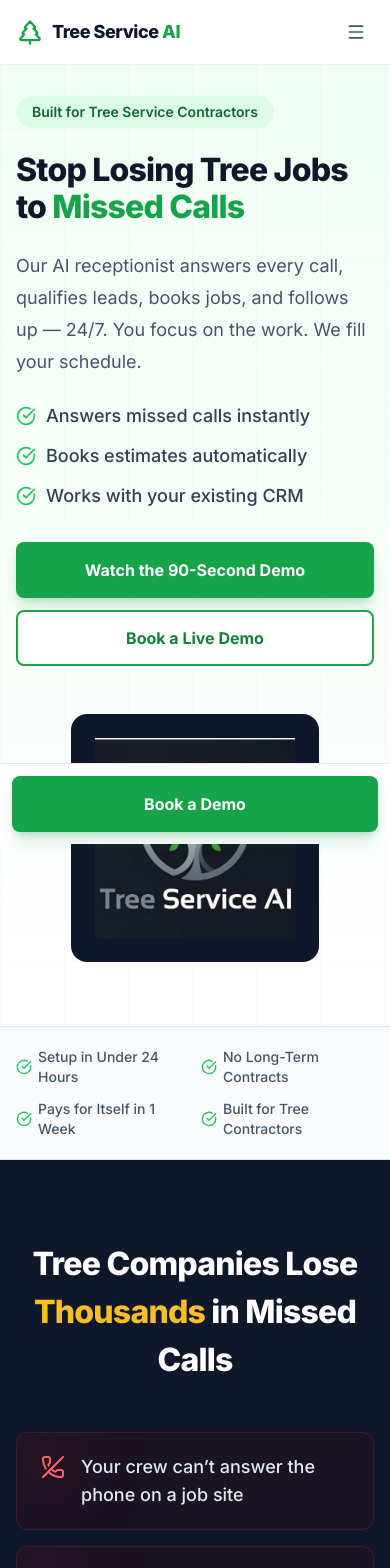
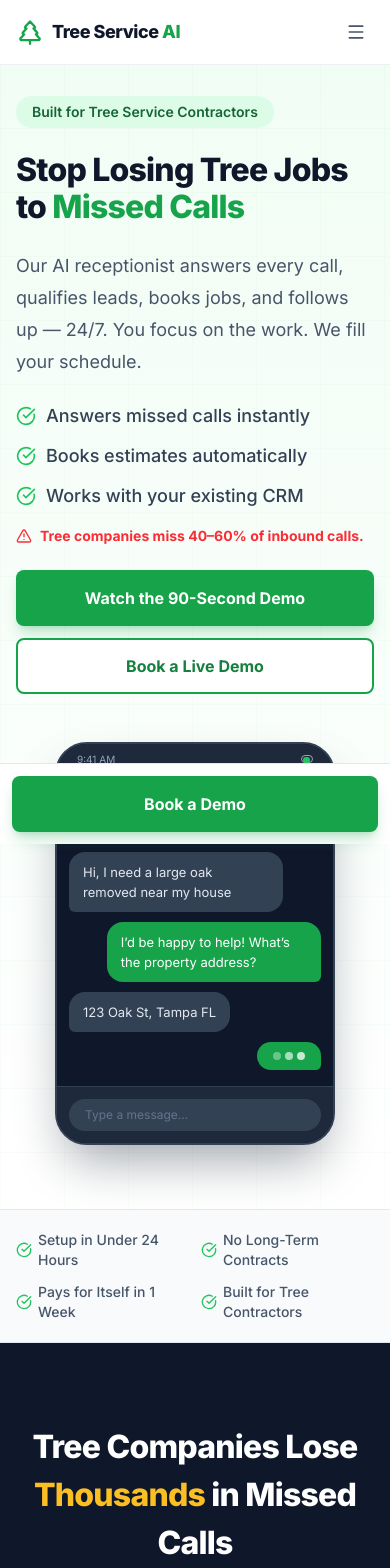
Before and after one commit to beautaytoe/tree-service-AI, a Next.js app: page / in a window 390 px wide. Shown: the top 1568 px of the page. Built offline with nearby package versions, Linux system fonts and the light colour scheme.

Commit message:
UX improvements: phone mockup hero, horizontal how-it-works, feature card polish, pricing consistency

```diff
--- a/components/FAQ.tsx
+++ b/components/FAQ.tsx
@@ -30,6 +30,11 @@ const faqs = [
     question: "How does Tree Service AI integrate with my existing tools?",
     answer:
       "We integrate with Google Calendar, Outlook, and most popular CRMs. Beaver Bot proposals can be sent directly via SMS or email. If you use a specific tool, ask us \u2014 we likely support it or can build a custom integration.",
+  },
+  {
+    question: "How much does it cost?",
+    answer:
+      "Plans start at $497/month for solo operators. Our Growth plan at $1,497/month includes voice AI and unlimited SMS. All plans include a 30-day money-back guarantee \u2014 no long-term contracts.",
   },
 ];
 
--- a/components/Features.tsx
+++ b/components/Features.tsx
@@ -66,7 +66,7 @@ export default function Features() {
           {features.map((feature, i) => (
             <motion.div
               key={feature.title}
-              className="group rounded-2xl border border-charcoal-200 bg-white p-6 transition-shadow hover:shadow-lg hover:shadow-green-500/5"
+              className="group rounded-2xl border border-charcoal-200 border-t-2 border-t-green-500 bg-white p-6 transition-all hover:bg-green-50 hover:shadow-lg hover:shadow-green-500/5"
               variants={cardVariants}
               initial="hidden"
               whileInView="visible"
--- a/components/Hero.tsx
+++ b/components/Hero.tsx
@@ -1,9 +1,9 @@
 "use client";
 
 import { motion } from "framer-motion";
-import { CheckCircle } from "lucide-react";
-import Image from "next/image";
+import { CheckCircle, AlertTriangle } from "lucide-react";
 import HeroCanvas from "./HeroCanvas";
+import PhoneMockup from "./PhoneMockup";
 
 const bullets = [
   "Answers missed calls instantly",
@@ -69,7 +69,17 @@ export default function Hero() {
             </motion.ul>
 
             <motion.div
-              className="mt-8 flex flex-col gap-3 sm:flex-row"
+              className="mt-4 flex items-center gap-2 text-sm font-bold text-red-500"
+              initial={{ opacity: 0 }}
+              animate={{ opacity: 1 }}
+              transition={{ duration: 0.5, delay: 0.35 }}
+            >
+              <AlertTriangle className="h-4 w-4 shrink-0" />
+              Tree companies miss 40–60% of inbound calls.
+            </motion.div>
+
+            <motion.div
+              className="mt-6 flex flex-col gap-3 sm:flex-row"
               initial={{ opacity: 0, y: 20 }}
               animate={{ opacity: 1, y: 0 }}
               transition={{ duration: 0.5, delay: 0.4 }}
@@ -89,22 +99,14 @@ export default function Hero() {
             </motion.div>
           </div>
 
-          {/* Mobile visual */}
+          {/* Phone mockup — mobile + tablet */}
           <motion.div
             className="flex justify-center lg:hidden"
-            initial={{ opacity: 0, scale: 0.95 }}
-            animate={{ opacity: 1, scale: 1 }}
+            initial={{ opacity: 0, y: 20 }}
+            animate={{ opacity: 1, y: 0 }}
             transition={{ duration: 0.5, delay: 0.5 }}
           >
-            <div className="overflow-hidden rounded-2xl bg-charcoal-900 p-6">
-              <Image
-                src="/logo-full.png"
-                alt="Tree Service AI"
-                width={200}
-                height={200}
-                className="h-auto w-[200px]"
-              />
-            </div>
+            <PhoneMockup />
           </motion.div>
 
           {/* Interactive canvas — desktop */}
@@ -116,7 +118,6 @@ export default function Hero() {
           >
             <div className="relative aspect-square w-full overflow-hidden rounded-3xl border border-green-200/60 bg-gradient-to-br from-green-50 to-white shadow-xl shadow-green-500/5">
               <HeroCanvas />
-              {/* Center logo overlay */}
               <div className="pointer-events-none absolute inset-0 flex items-center justify-center">
                 <div className="rounded-2xl bg-white/80 px-8 py-6 text-center backdrop-blur-sm">
                   <p className="text-2xl font-extrabold tracking-tight text-charcoal-900">
--- /dev/null
+++ b/components/PhoneMockup.tsx
@@ -0,0 +1,103 @@
+"use client";
+
+import { motion } from "framer-motion";
+
+const messages = [
+  {
+    from: "customer",
+    text: "Hi, I need a large oak removed near my house",
+  },
+  {
+    from: "ai",
+    text: "I\u2019d be happy to help! What\u2019s the property address?",
+  },
+  {
+    from: "customer",
+    text: "123 Oak St, Tampa FL",
+  },
+];
+
+function TypingIndicator() {
+  return (
+    <div className="flex gap-1 px-4 py-2.5">
+      {[0, 1, 2].map((i) => (
+        <motion.span
+          key={i}
+          className="inline-block h-2 w-2 rounded-full bg-white/80"
+          animate={{ opacity: [0.3, 1, 0.3] }}
+          transition={{
+            duration: 1,
+            repeat: Infinity,
+            delay: i * 0.2,
+          }}
+        />
+      ))}
+    </div>
+  );
+}
+
+export default function PhoneMockup() {
+  return (
+    <div className="mx-auto w-[280px] overflow-hidden rounded-[2rem] border-2 border-charcoal-700 bg-charcoal-900 shadow-2xl shadow-charcoal-900/40">
+      {/* Status bar */}
+      <div className="flex items-center justify-between bg-charcoal-800 px-5 py-2 text-[10px] text-charcoal-400">
+        <span>9:41 AM</span>
+        <div className="flex items-center gap-1">
+          <div className="h-2 w-3 rounded-sm border border-charcoal-400">
+            <div className="m-px h-full w-2/3 rounded-sm bg-green-500" />
+          </div>
+        </div>
+      </div>
+
+      {/* Chat header */}
+      <div className="flex items-center gap-3 border-b border-charcoal-700 bg-charcoal-800 px-4 py-3">
+        <div className="flex h-8 w-8 items-center justify-center rounded-full bg-green-600 text-xs font-bold text-white">
+          AI
+        </div>
+        <div>
+          <p className="text-sm font-semibold text-white">Tree Service AI</p>
+          <div className="flex items-center gap-1">
+            <span className="inline-block h-1.5 w-1.5 rounded-full bg-green-500" />
+            <span className="text-[11px] text-green-400">Active</span>
+          </div>
+        </div>
+      </div>
+
+      {/* Messages */}
+      <div className="flex flex-col gap-2.5 px-3 py-4">
+        {messages.map((msg, i) => (
+          <motion.div
+            key={i}
+            className={`max-w-[85%] rounded-2xl px-3.5 py-2.5 text-[13px] leading-5 ${
+              msg.from === "customer"
+                ? "self-start rounded-bl-md bg-charcoal-700 text-charcoal-200"
+                : "self-end rounded-br-md bg-green-600 text-white"
+            }`}
+            initial={{ opacity: 0, y: 10 }}
+            animate={{ opacity: 1, y: 0 }}
+            transition={{ duration: 0.3, delay: 0.6 + i * 0.4 }}
+          >
+            {msg.text}
+          </motion.div>
+        ))}
+
+        {/* Typing indicator */}
+        <motion.div
+          className="max-w-[85%] self-end rounded-2xl rounded-br-md bg-green-600"
+          initial={{ opacity: 0 }}
+          animate={{ opacity: 1 }}
+          transition={{ duration: 0.3, delay: 1.8 }}
+        >
+          <TypingIndicator />
+        </motion.div>
+      </div>
+
+      {/* Input bar */}
+      <div className="border-t border-charcoal-700 bg-charcoal-800 px-3 py-3">
+        <div className="flex h-8 items-center rounded-full bg-charcoal-700 px-4 text-xs text-charcoal-500">
+          Type a message...
+        </div>
+      </div>
+    </div>
+  );
+}
--- a/components/Pricing.tsx
+++ b/components/Pricing.tsx
@@ -141,7 +141,7 @@ export default function Pricing() {
                   "flex h-14 items-center justify-center rounded-lg text-base font-bold transition-colors",
                   tier.popular
                     ? "bg-green-600 text-white shadow-lg shadow-green-600/25 ring-2 ring-green-500/20 hover:bg-green-700"
-                    : "bg-charcoal-900 text-white hover:bg-charcoal-800"
+                    : "bg-green-600 text-white shadow-lg shadow-green-600/25 hover:bg-green-700"
                 )}
               >
                 {tier.cta}
--- a/components/Testimonials.tsx
+++ b/components/Testimonials.tsx
@@ -1,7 +1,7 @@
 "use client";
 
 import { motion } from "framer-motion";
-import { Star } from "lucide-react";
+import { Star, Quote } from "lucide-react";
 
 const testimonials = [
   {
@@ -59,6 +59,7 @@ export default function Testimonials() {
               viewport={{ once: true, margin: "-50px" }}
               transition={{ duration: 0.5, delay: i * 0.1 }}
             >
+              <Quote className="mb-2 h-10 w-10 text-green-200" />
               <div className="mb-4 flex gap-1">
                 {Array.from({ length: 5 }).map((_, j) => (
                   <Star
```
Also changed, not shown: components/Demo.tsx (+2 -59 lines), components/Footer.tsx (+28 -5 lines), components/HowItWorks.tsx (+25 -22 lines).
